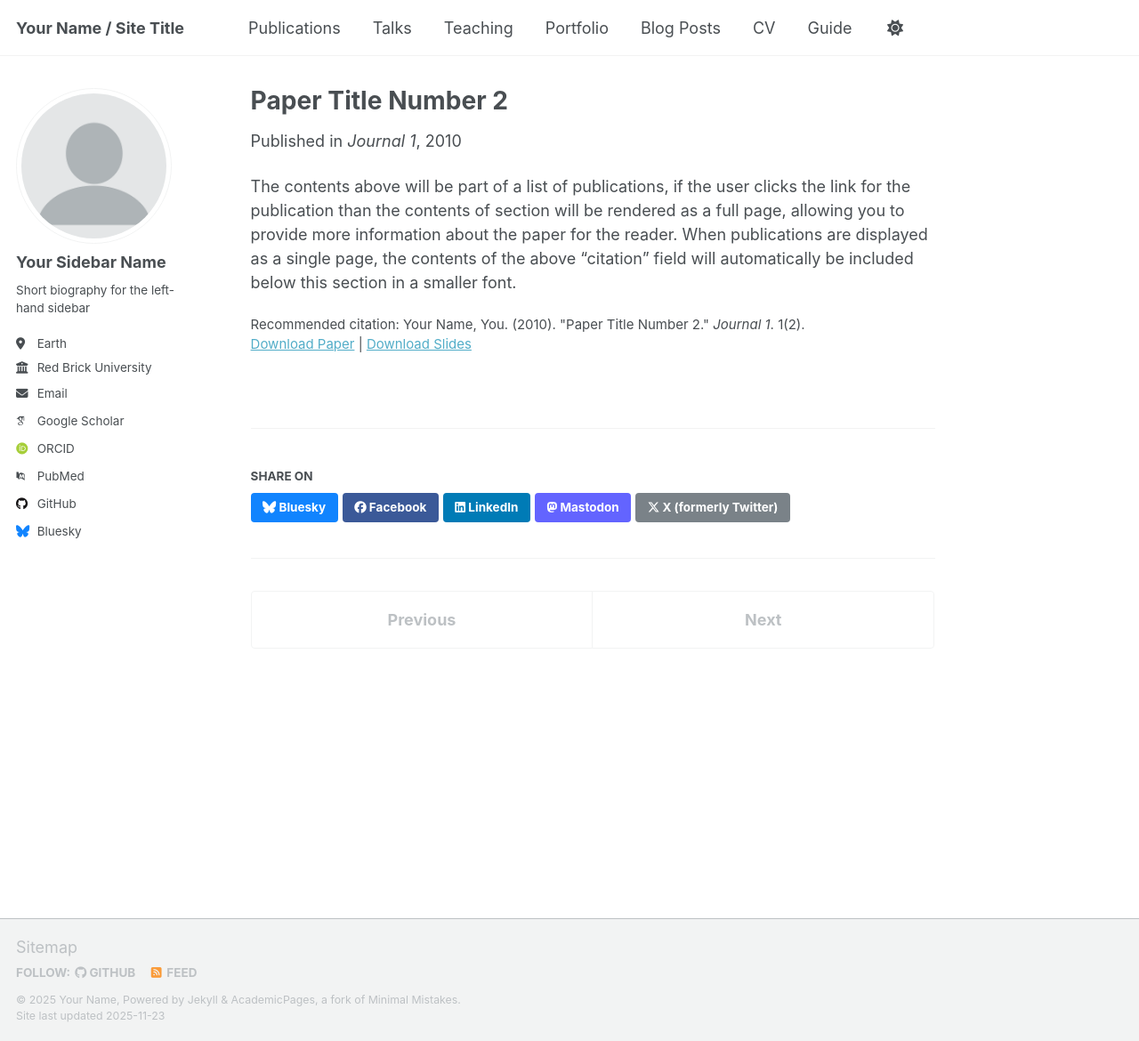
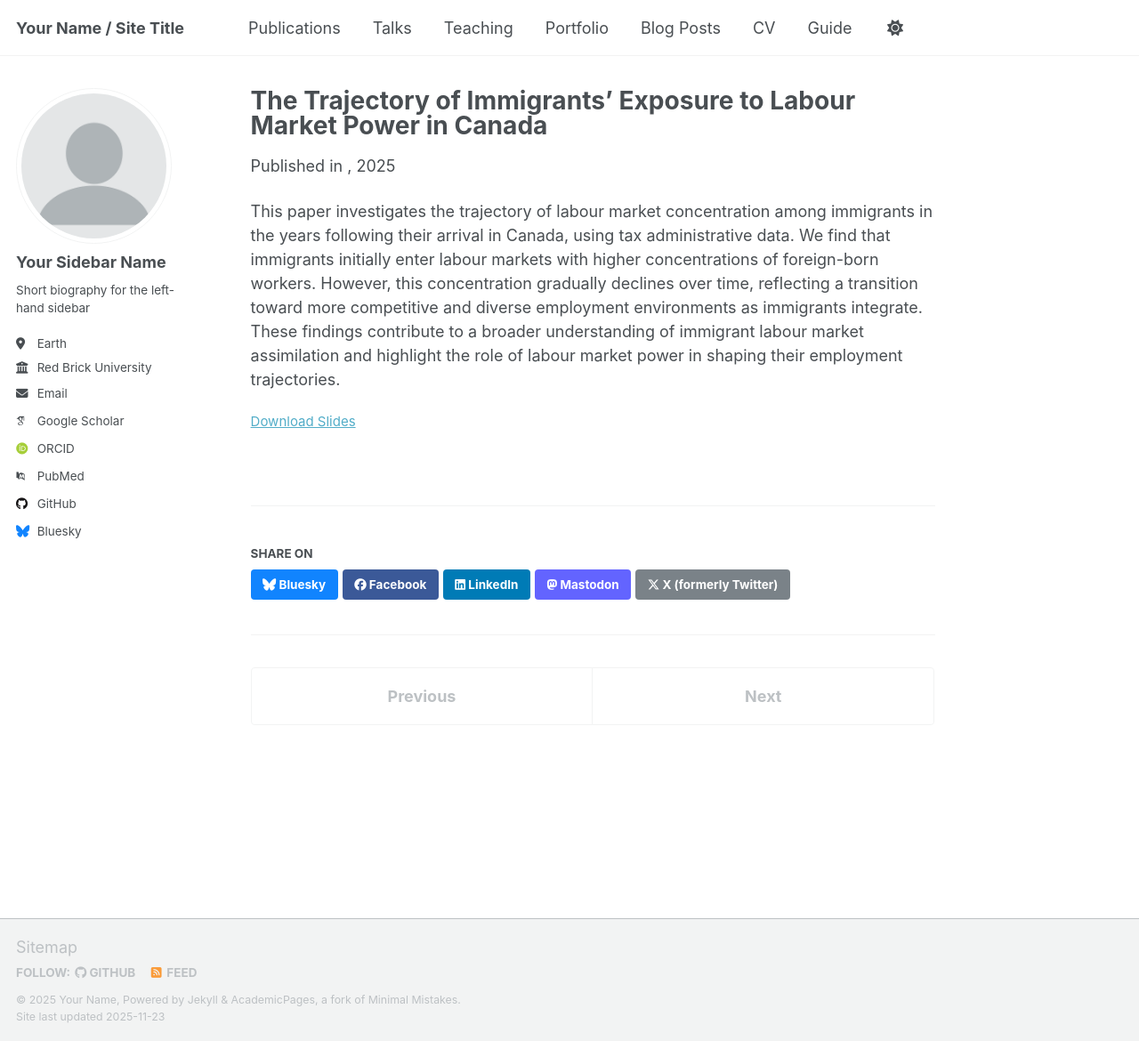
Before and after one commit to Guy-Djolaud/Guy-Djolaud.github.io, a Jekyll site: the page built from _publications/2010-10-01-paper-title-number-2.md, in a window 1280 px wide and 1170 px high. Shown: the whole window at 89% size. Built offline with Jekyll 4.4.1, drawn with Linux system fonts in a browser that asks for light colours; some web fonts are replaced; a script that is not in the unit is left out.

Commit message:
Update 2010-10-01-paper-title-number-2.md

```diff
--- a/_publications/2010-10-01-paper-title-number-2.md
+++ b/_publications/2010-10-01-paper-title-number-2.md
@@ -1,14 +1,19 @@
 ---
-title: "Paper Title Number 2"
+title: "The Trajectory of Immigrants’ Exposure to Labour Market Power in Canada"
 collection: publications
 category: manuscripts
 permalink: /publication/2010-10-01-paper-title-number-2
-excerpt: 'This paper is about the number 2. The number 3 is left for future work.'
-date: 2010-10-01
-venue: 'Journal 1'
+excerpt: ''
+date: 2025-10-01
+venue: ''
 slidesurl: 'https://academicpages.github.io/files/slides2.pdf'
-paperurl: 'https://academicpages.github.io/files/paper2.pdf'
-citation: 'Your Name, You. (2010). &quot;Paper Title Number 2.&quot; <i>Journal 1</i>. 1(2).'
+paperurl: '/files/2025_Diallo_Guy_Labor_concentration_of_Foreign_born_in_Canada_.pdf'
 ---
 
-The contents above will be part of a list of publications, if the user clicks the link for the publication than the contents of section will be rendered as a full page, allowing you to provide more information about the paper for the reader. When publications are displayed as a single page, the contents of the above "citation" field will automatically be included below this section in a smaller font.
+This paper investigates the trajectory of labour market concentration among immigrants in the
+years following their arrival in Canada, using tax administrative data. We find that immigrants
+initially enter labour markets with higher concentrations of foreign-born workers. However, this
+concentration gradually declines over time, reflecting a transition toward more competitive and
+diverse employment environments as immigrants integrate. These findings contribute to a broader
+understanding of immigrant labour market assimilation and highlight the role of labour market
+power in shaping their employment trajectories.
```
